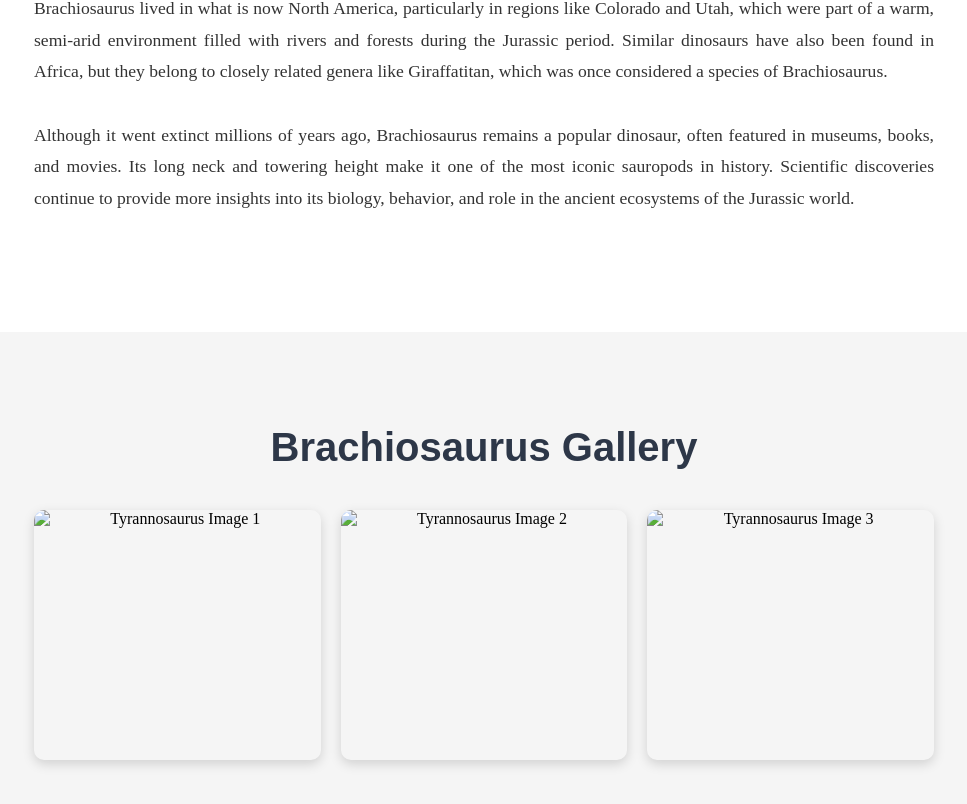
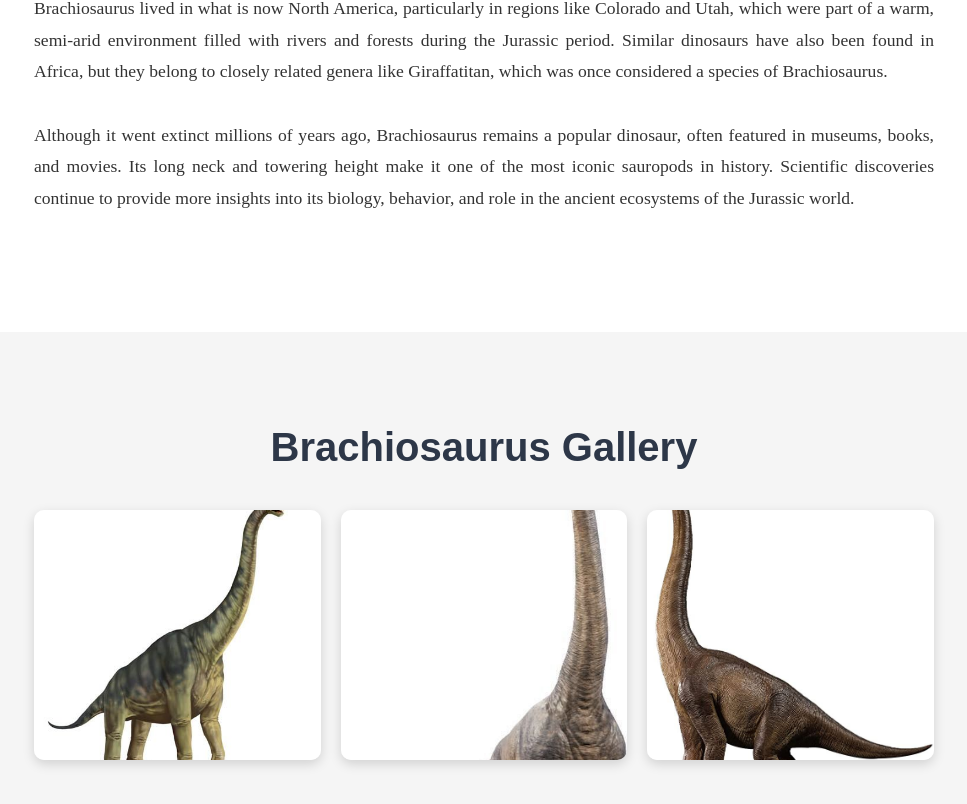
Before and after one commit to Kryllrys/DinoVerse, a plain HTML site: page brachiosaurus.html in a window 1280 px wide. Shown: the part 1543-2347 px from the top of the page, without its empty margins (156-1123 px from the left). Drawn offline with Linux system fonts and the light colour scheme; the site is published under a folder, as on GitHub Pages, so addresses that start at the root find nothing.

Commit message:
Update brachiosaurus.html

```diff
--- a/brachiosaurus.html
+++ b/brachiosaurus.html
@@ -41,9 +41,9 @@
   <div class="container">
     <h2 class="gallery-title">Brachiosaurus Gallery</h2>
     <div class="gallery-grid">
-      <img src="/dinoimg/Brachiosaurus 1.jpg" alt="Tyrannosaurus Image 1" class="gallery-img">
-      <img src="/dinoimg/Brachiosaurus 2.jpg" alt="Tyrannosaurus Image 2" class="gallery-img">
-      <img src="/dinoimg/Brachiosaurus 3.jpg" alt="Tyrannosaurus Image 3" class="gallery-img">
+      <img src="dinoimg/Brachiosaurus 1.jpg" alt="Tyrannosaurus Image 1" class="gallery-img">
+      <img src="dinoimg/Brachiosaurus 2.jpg" alt="Tyrannosaurus Image 2" class="gallery-img">
+      <img src="dinoimg/Brachiosaurus 3.jpg" alt="Tyrannosaurus Image 3" class="gallery-img">
     </div>
   </div>
 </section>
```
